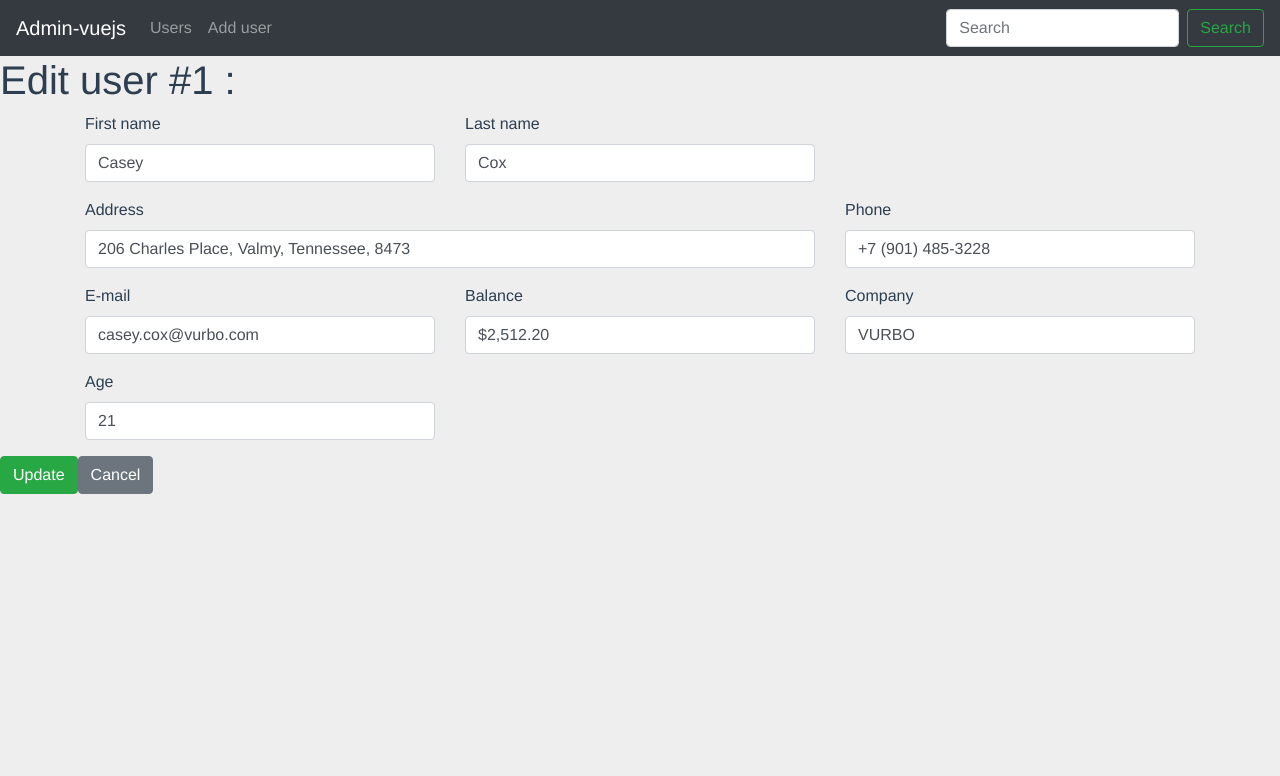
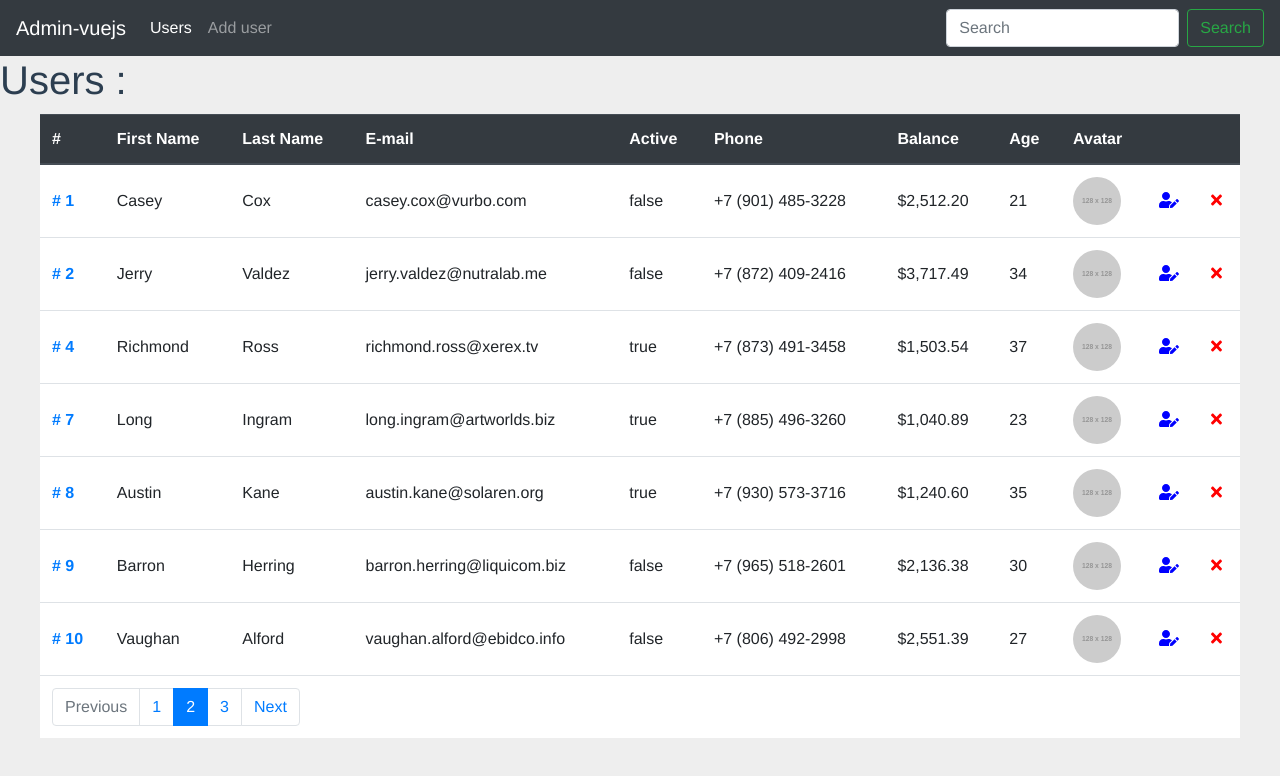
Before and after one commit to sovxcite/admin-vuejs, a Vue app: page /#/users in a window 1280 px wide. Before the commit this address led to /#/edit-user/1. Shown: the top 776 px of the page. Built offline with nearby package versions, Linux system fonts and the light colour scheme; data requests are answered from the project's data file.

Commit message:
Added editing. Some code refactoring.

```diff
--- /dev/null
+++ b/src/base/PageParamsMixin.js
@@ -0,0 +1,14 @@
+export default {
+  computed: {
+    id() {
+      return this.$route.params.id;
+    }
+  },
+  methods: {
+    navigate(params) {
+      return new Promise((resolve, reject) => {
+        this.$router.push(params, resolve, reject);
+      });
+    }
+  }
+};
--- a/src/base/BasePageMixin.js
+++ b/src/base/SpinnerMixin.js
@@ -1,14 +1,14 @@
 export default {
   data() {
     return {
-      BasePage: {
+      SpinnerMixin: {
         $semaphore: 0
       }
     };
   },
   computed: {
     isProcessing() {
-      return this.$data.BasePage.$semaphore > 0;
+      return this.$data.SpinnerMixin.$semaphore > 0;
     }
   },
   methods: {
@@ -18,11 +18,11 @@
       return promise;
     },
     $getSpinner() {
-      this.$data.BasePage.$semaphore++;
+      this.$data.SpinnerMixin.$semaphore++;
     },
     $releaseSpinner() {
-      this.$data.BasePage.$semaphore--;
-      if (this.$data.BasePage.$semaphore < 0) {
+      this.$data.SpinnerMixin.$semaphore--;
+      if (this.$data.SpinnerMixin.$semaphore < 0) {
         throw new Error("Spinner semaphore: illegal operation");
       }
     }
--- a/src/components/UserForm.vue
+++ b/src/components/UserForm.vue
@@ -2,39 +2,40 @@
   <div class="container">
     <form name="user">
       <div class="row">
-        <div class="col-sm-4 form-group">
+        <div class="col-md-4 form-group">
           <label>First name</label>
           <input type="text" class="form-control" v-model="localUser.firstName">
         </div>
-        <div class="col-sm-4 form-group">
+        <div class="col-md-4 form-group">
           <label>Last name</label>
           <input type="text" class="form-control" v-model="localUser.lastName">
         </div>
-        <div class="col-sm-8 form-group">
+        <div class="col-md-8 form-group">
           <label>Address</label>
           <input type="text" class="form-control" v-model="localUser.address">
         </div>
-        <div class="col-sm-4 form-group">
+        <div class="col-md-4 form-group">
           <label>Phone</label>
           <input type="text" class="form-control" v-model="localUser.phone">
         </div>
-        <div class="col-sm-4 form-group">
+        <div class="col-md-4 form-group">
           <label>E-mail</label>
           <input type="email" class="form-control" v-model="localUser.email">
         </div>
-        <div class="col-sm-4 form-group">
+        <div class="col-md-4 form-group">
           <label>Balance</label>
           <input type="text" class="form-control" v-model="localUser.balance">
         </div>
-        <div class="col-sm-4 form-group">
+        <div class="col-md-4 form-group">
           <label>Company</label>
           <input type="text" class="form-control" v-model="localUser.company">
         </div>
-        <div class="col-sm-4 form-group">
+        <div class="col-md-4 form-group">
           <label>Age</label>
           <input type="number" class="form-control" v-model="localUser.age">
         </div>
       </div>
+      <slot/>
     </form>
   </div>
 </template>
--- a/src/router.js
+++ b/src/router.js
@@ -5,6 +5,7 @@
 
 export default new Router({
   routes: [
+    { path: "/", redirect: "/users" },
     {
       path: "/users",
       name: "users",
--- a/src/services/UserService.js
+++ b/src/services/UserService.js
@@ -6,13 +6,19 @@
   getUsers() {
     return axios.get(`${BASE_URL}/users`);
   },
+  getUsersPage(pageNumber, limit = 20) {
+    return axios.get(`${BASE_URL}/users??_page=${pageNumber}&_limit=${limit}`);
+  },
   getUser(id) {
     return axios.get(`${BASE_URL}/users/${id}`);
   },
   removeUser(id) {
     return axios.delete(`${BASE_URL}/users/${id}`);
   },
-  editUser(id) {
-    return axios.patch(`${BASE_URL}/users/${id}`);
+  addUser(user) {
+    return axios.post(`${BASE_URL}/users`, user);
+  },
+  editUser(id, user) {
+    return axios.patch(`${BASE_URL}/users/${id}`, user);
   }
 };
--- a/src/views/EditUserPage.vue
+++ b/src/views/EditUserPage.vue
@@ -1,45 +1,66 @@
 <template>
     <div>
-        <h1>Edit user #{{id}} :</h1>
-        <PageSpinner v-if="!user" />
-        <UserForm v-else :user="user"></UserForm>
-        <div>
-            <button type="button" class="btn btn-success">Update</button>
-            <button type="button" class="btn btn-secondary">Cancel</button>
+        <div class="container" v-if="user">
+            <h1>Edit user #{{id}}:</h1>
+            <UserForm :user="user" @input="updateUser">
+                <div class="row justify-content-end">
+                    <div class="col-12 col-sm-6 col-md-4 form-group">
+                        <button type="button" class="btn btn-success" @click="saveUser" :disabled="false">Update</button>
+                    </div>
+                    <div class="col-12 col-sm-6 col-md-4 form-group">
+                        <button type="button" class="btn btn-secondary" @click="navigate('/users')">Cancel</button>
+                    </div>
+                </div>
+            </UserForm>
         </div>
+        <PageSpinner v-if="isProcessing" />
     </div>
 </template>
 
 <script>
-    import axios from "axios";
     import UserForm from "@/components/UserForm.vue";
     import PageSpinner from "@/components/PageSpinner.vue";
+    import UserService from "@/services/UserService.js";
+    import SpinnerMixin from "@/base/SpinnerMixin.js";
+    import PageParamsMixin from "@/base/PageParamsMixin.js";
 
     export default {
         name: "edit-user",
+        mixins: [SpinnerMixin, PageParamsMixin],
         components: {
             UserForm,
             PageSpinner
         },
         mounted() {
-            this.loadUser(this.id);
-        },
-        computed: {
-            id() {
-                return this.$route.params.id
-            }
+            this.loadData();
         },
         methods: {
-            loadUser(id) {
-                axios.get('http://localhost:3001/users/' + id)
+            loadData() {
+                this.user = null;
+                this.editedUser = null;
+                this.invoke(UserService.getUser(this.id))
                     .then(response => this.user = response.data)
                     .catch(error => console.error(error));
+            },
+            saveUser() {
+                this.invoke(UserService.editUser(this.id, this.editedUser))
+                    .finally(() => this.navigate("/users"))
+            },
+            updateUser(userData) {
+                this.editedUser = userData;
             }
         },
         data: function () {
             return {
-                user: null
+                user: null,
+                editedUser: null
             }
         }
     };
 </script>
+
+<style scoped>
+.btn {
+    width: 100%;
+}
+</style>
--- a/src/views/UsersPage.vue
+++ b/src/views/UsersPage.vue
@@ -10,17 +10,16 @@
 import UserList from "@/components/UserList.vue";
 import PageSpinner from "@/components/PageSpinner.vue";
 import UserService from "@/services/UserService.js";
-import BasePageMixin from "@/base/BasePageMixin.js";
+import SpinnerMixin from "@/base/SpinnerMixin.js";
 
 export default {
   name: "users",
-  mixins: [BasePageMixin],
+  mixins: [SpinnerMixin],
   components: {
     UserList,
     PageSpinner
   },
   mounted() {
-      console.log(this.$data);
       this.loadUsers();
   },
   methods: {
```
